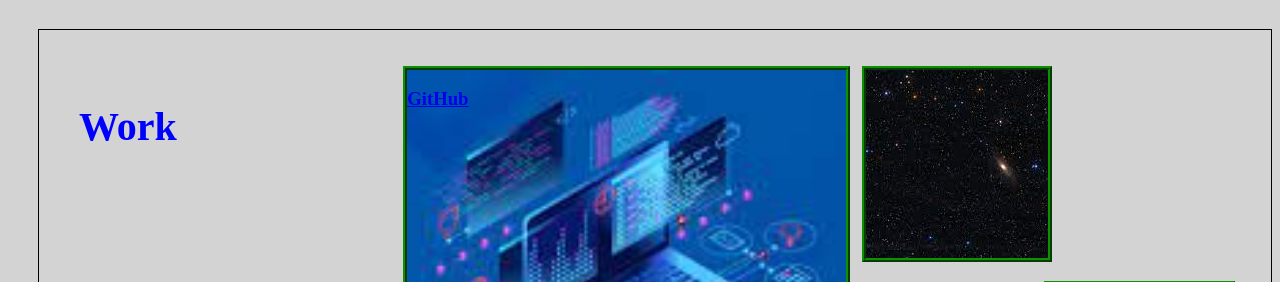
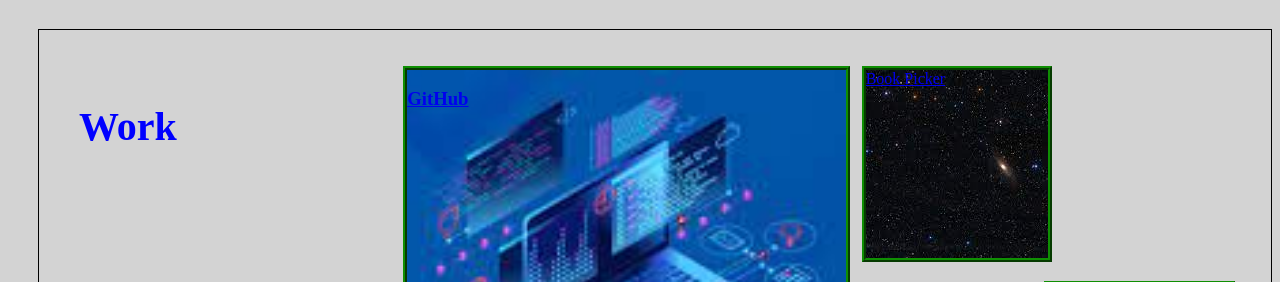
Before and after one commit to davidgreenhouse/BasicPortfolio, a plain HTML site: page index.html in a window 1280 px wide. Shown: the part 767-1049 px from the top of the page. Drawn offline with Linux system fonts and the light colour scheme.

Commit message:
updated projects

```diff
--- a/index.html
+++ b/index.html
@@ -37,7 +37,7 @@
             <section id="work-section">
                 <h2>Work</h2>
                 <a href="https://github.com/davidgreenhouse/BasicPortfolio" class="work-one"><h3>GitHub</h3></a>
-                <a href="#" class="work-two" alt=""></a>
+                <a href="https://github.com/ckkorson/movie-night.git" class="work-two" alt="">Book Picker</a>
                 <a href="https://davidgreenhouse.github.io/Calculator/" class="work-three" alt=""></a>
             </section>
             <section id="contact-me-section">
```
